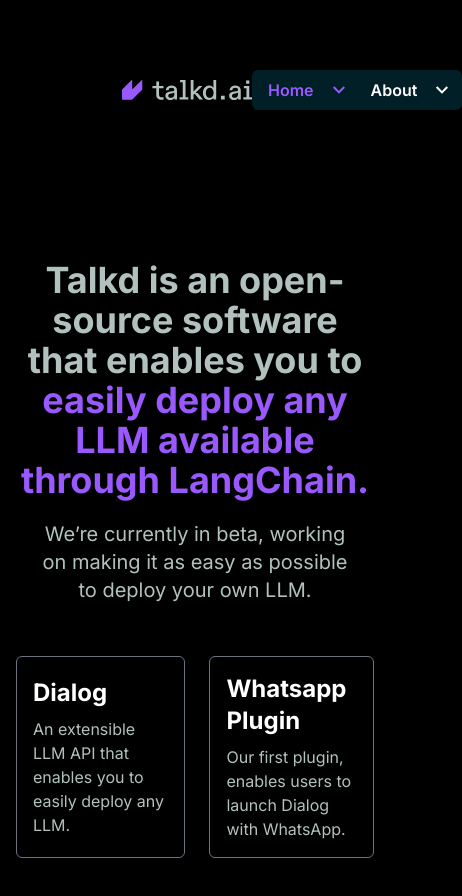
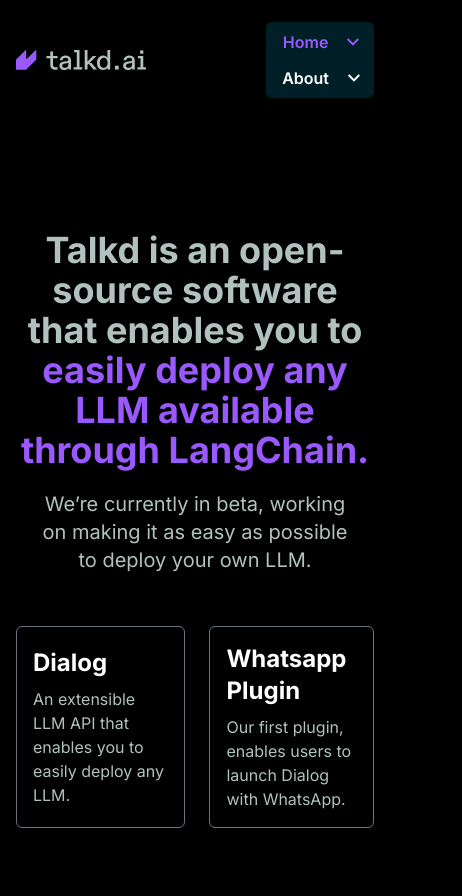
Before and after one commit to talkdai/landing-page, a Next.js app: page / in a window 390 px wide. Shown: the top 896 px of the page, 462 px wide, since content can reach past the window. Built offline with nearby package versions, Linux system fonts and the light colour scheme.

Commit message:
repositioning

```diff
--- a/src/components/Header.tsx
+++ b/src/components/Header.tsx
@@ -1,16 +1,17 @@
 import Image from "next/image";
 import Logo from "@/assets/Logo.svg";
 import { MenuItem } from "./MenuItem";
-import { Container } from "./container";
+import { Container } from "./Container";
 
 export function Header (){
     return(
-        <header className="flex justify-between items-center w-full h-20 bg-black px-8" style={{ marginTop: 50, paddingLeft: 122, paddingRight: 122}}>
+        <header className="flex justify-between items-center w-full h-20 px-4 bg-black md:px-8" style={{ marginTop: 20}}>
             <Image src={Logo} alt={Logo} />
             <Container>
                 <div className="talkd-menu p-2 rounded-md">
-                    <ul className="flex items-center gap-3">
+                    <ul className="flex flex-col md:flex-row items-center gap-3">
                         <MenuItem name="Home" isSelected />
+                        {/* <MenuItem name="Pricing"/> */}
                         <MenuItem name="About" />
                     </ul>
                 </div>
```
